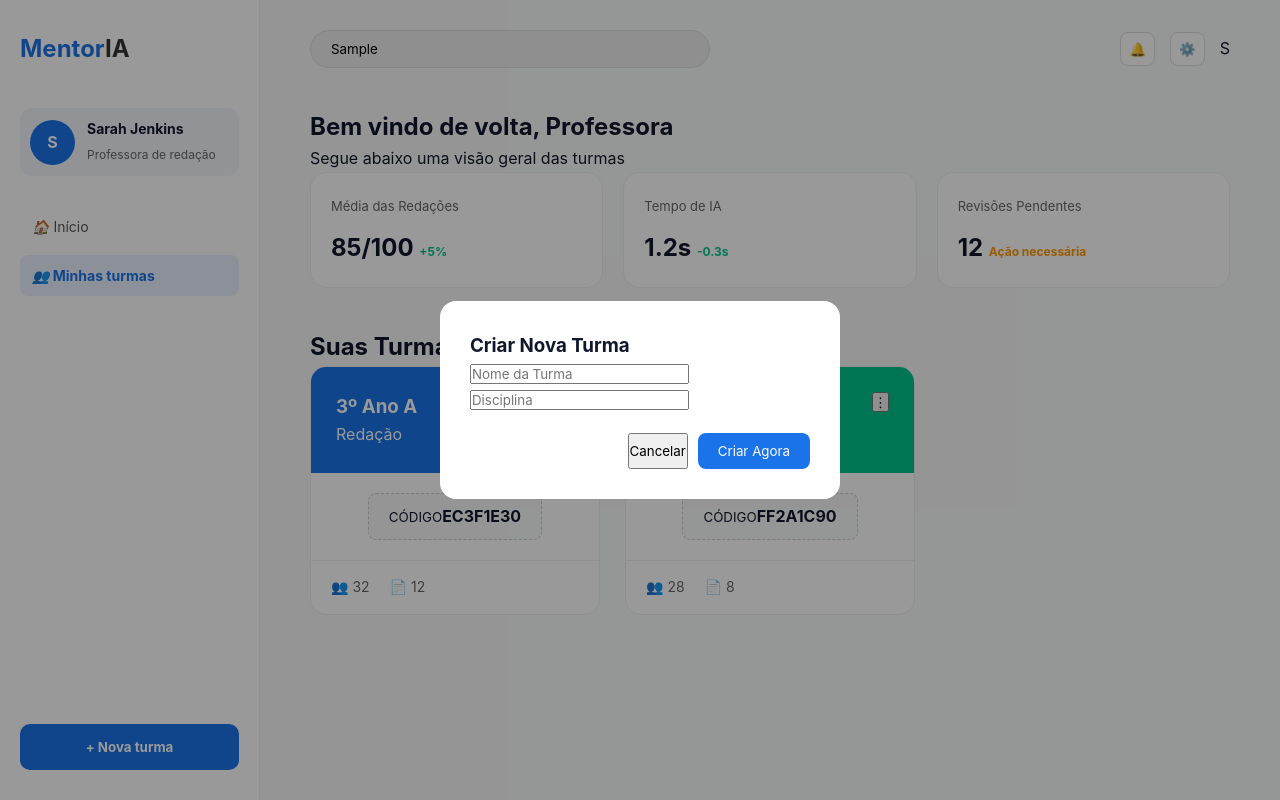
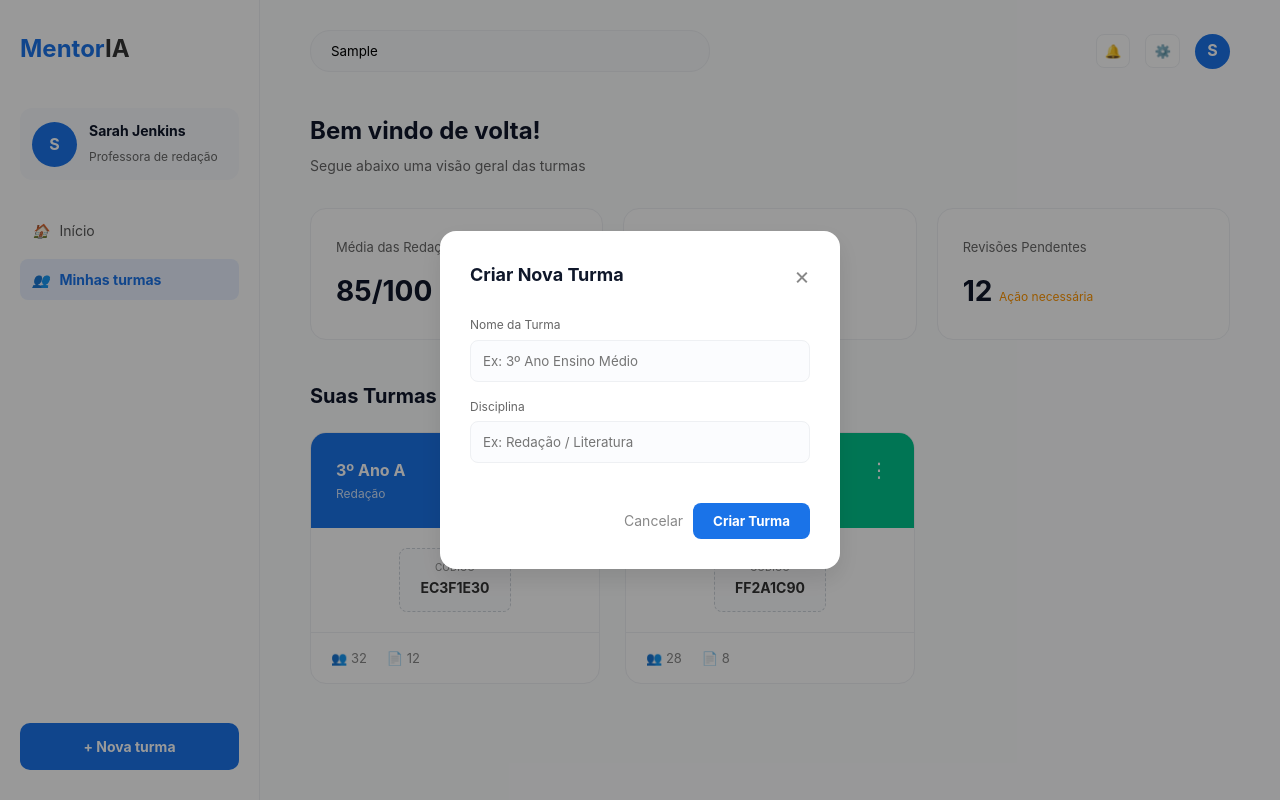
Before and after one commit to MarlonFreire/FrontEnd_MentorIA, a React (Vite) app in the folder mentoria-frontend/: page /dashboard-professor in a window 1280 px wide. Both pictures are taken after typing "Sample" into the empty fields and a click on the button "+ Nova turma". Built offline with nearby package versions, Linux system fonts and the light colour scheme.

Commit message:
mudanças no dasboard
concertei o modal

```diff
--- a/mentoria-frontend/src/pages/dashboards/dashboardProfessor.css
+++ b/mentoria-frontend/src/pages/dashboards/dashboardProfessor.css
@@ -1,24 +1,41 @@
-* { margin: 0; padding: 0; box-sizing: border-box; }
+/* --- RESET E ESTILOS GERAIS --- */
+* {
+  margin: 0;
+  padding: 0;
+  box-sizing: border-box;
+}
+
+body {
+  font-family: 'Inter', sans-serif;
+  color: #333;
+}
 
 .dashboard-layout {
   display: flex;
-  background-color: #f8f9fa;
+  background-color: #fcfdfe;
   min-height: 100vh;
 }
 
-/* SIDEBAR */
+
 .sidebar {
   width: 260px;
-  background: white;
-  border-right: 1px solid #eee;
+  background-color: white;
+  border-right: 1px solid #eef0f3;
   padding: 30px 20px;
   display: flex;
   flex-direction: column;
   position: fixed;
+  top: 0;
+  left: 0;
   height: 100vh;
+  z-index: 100;
 }
 
-.sidebar-logo h2 { color: #1a73e8; margin-bottom: 40px; }
+.sidebar-logo h2 {
+  color: #1a73e8;
+  margin-bottom: 40px;
+  font-size: 24px;
+}
 .sidebar-logo span { color: #333; }
 
 .sidebar-perfil {
@@ -26,72 +43,277 @@
   align-items: center;
   gap: 12px;
   margin-bottom: 30px;
-  padding: 10px;
-  background: #f1f5f9;
+  padding: 12px;
+  background-color: #f8fafd;
   border-radius: 12px;
 }
 
 .avatar-circulo {
-  width: 45px; height: 45px;
-  background: #1a73e8; color: white;
+  width: 45px;
+  height: 45px;
+  background-color: #1a73e8;
+  color: white;
   border-radius: 50%;
-  display: flex; align-items: center; justify-content: center;
+  display: flex;
+  align-items: center;
+  justify-content: center;
   font-weight: bold;
 }
 
 .perfil-info strong { display: block; font-size: 14px; }
 .perfil-info span { font-size: 12px; color: #666; }
 
-.sidebar-nav { display: flex; flex-direction: column; gap: 8px; flex: 1; }
+.sidebar-nav {
+  display: flex;
+  flex-direction: column;
+  gap: 8px;
+  flex: 1;
+}
+
 .nav-item {
-  border: none; background: none; padding: 12px; text-align: left;
-  border-radius: 8px; cursor: pointer; color: #555; font-size: 14px;
+  border: none;
+  background: none;
+  padding: 12px;
+  text-align: left;
+  border-radius: 8px;
+  cursor: pointer;
+  color: #555;
+  font-size: 14px;
+  display: flex;
+  align-items: center;
+  gap: 10px;
 }
-.nav-item.ativo { background: #e8f0fe; color: #1a73e8; font-weight: bold; }
+
+.nav-item:hover { background-color: #f1f5f9; }
+.nav-item.ativo {
+  background-color: #e8f0fe;
+  color: #1a73e8;
+  font-weight: bold;
+}
 
 .botao-nova-turma-sidebar {
-  background: #1a73e8; color: white; border: none; padding: 15px;
-  border-radius: 10px; cursor: pointer; font-weight: bold; margin-top: 20px;
+  background-color: #1a73e8;
+  color: white;
+  border: none;
+  padding: 15px;
+  border-radius: 10px;
+  cursor: pointer;
+  font-weight: bold;
+  font-size: 14px;
 }
 
-/* MAIN CONTENT */
-.main-content { margin-left: 260px; flex: 1; padding: 30px 50px; }
+
+.main-content {
+  flex: 1;
+  margin-left: 260px;
+  padding: 30px 50px;
+}
+
 
 .main-header {
-  display: flex; justify-content: space-between; align-items: center;
+  display: flex;
+  justify-content: space-between;
+  align-items: center;
   margin-bottom: 40px;
 }
 
 .busca-bar input {
-  width: 400px; padding: 10px 20px; border-radius: 20px;
-  border: 1px solid #ddd; background: #eee;
+  width: 400px;
+  padding: 12px 20px;
+  border-radius: 20px;
+  border: 1px solid #eef0f3;
+  background-color: #f8fafc;
 }
 
-.header-icons { display: flex; align-items: center; gap: 15px; }
-.icon-btn { background: white; border: 1px solid #ddd; padding: 8px; border-radius: 8px; cursor: pointer; }
+.header-icons {
+  display: flex;
+  align-items: center;
+  gap: 15px;
+}
 
-/* STATS */
-.stats-grid { display: grid; grid-template-columns: repeat(3, 1fr); gap: 20px; margin-bottom: 40px; }
-.stat-card { background: white; padding: 20px; border-radius: 16px; border: 1px solid #eee; }
+.icon-btn {
+  background: white;
+  border: 1px solid #eef0f3;
+  padding: 8px;
+  border-radius: 8px;
+  cursor: pointer;
+}
+
+.perfil-mini {
+  width: 35px; height: 35px;
+  background-color: #1a73e8; color: white;
+  border-radius: 50%;
+  display: flex; align-items: center; justify-content: center;
+  font-weight: bold;
+}
+
+
+.welcome-section { margin-bottom: 30px; }
+.welcome-section h1 { font-size: 24px; margin-bottom: 5px; }
+.welcome-section p { color: #666; font-size: 14px; }
+
+/* --- GRID DE ESTATÍSTICAS --- */
+.stats-grid {
+  display: grid;
+  grid-template-columns: repeat(3, 1fr);
+  gap: 20px;
+  margin-bottom: 40px;
+}
+
+.stat-card {
+  background-color: white;
+  padding: 25px;
+  border-radius: 16px;
+  border: 1px solid #eef0f3;
+}
+
 .stat-card span { font-size: 13px; color: #666; }
-.stat-card h2 { margin-top: 10px; font-size: 24px; }
-.stat-card small { font-size: 12px; color: #00c48c; }
-.stat-card .alert { color: #ff9500; }
+.stat-card h2 { margin-top: 10px; font-size: 28px; }
+.stat-card h2 small { font-size: 12px; color: #00c48c; }
+.stat-card .alert { color: #ff9500; font-weight: normal; }
 
-/* GRID TURMAS */
-.grid-turmas { display: grid; grid-template-columns: repeat(auto-fill, minmax(280px, 1fr)); gap: 25px; }
 
-.card-turma { background: white; border-radius: 16px; overflow: hidden; border: 1px solid #eee; transition: 0.3s; }
-.card-turma:hover { transform: translateY(-5px); box-shadow: 0 10px 20px rgba(0,0,0,0.05); }
+.turmas-header { margin-bottom: 20px; }
+.turmas-header h2 { font-size: 20px; }
 
-.card-topo { padding: 25px; color: white; display: flex; justify-content: space-between; align-items: flex-start; }
-.card-corpo { padding: 20px; display: flex; justify-content: center; }
-.codigo-box { text-align: center; background: #f8f9fa; padding: 10px 20px; border-radius: 8px; border: 1px dashed #ccc; }
-.card-footer { padding: 15px 20px; border-top: 1px solid #eee; display: flex; gap: 20px; color: #666; font-size: 14px; }
+.grid-turmas {
+  display: grid;
+  grid-template-columns: repeat(auto-fill, minmax(280px, 1fr));
+  gap: 25px;
+}
 
-/* MODAL */
-.modal-overlay { position: fixed; top: 0; left: 0; width: 100%; height: 100%; background: rgba(0,0,0,0.4); display: flex; align-items: center; justify-content: center; z-index: 2000; }
-.modal-content { background: white; padding: 30px; border-radius: 16px; width: 400px; }
-.formulario-modal input { width: 100%; padding: 12px; margin: 10px 0; border: 1px solid #ddd; border-radius: 8px; }
-.modal-actions { display: flex; justify-content: flex-end; gap: 10px; margin-top: 20px; }
-.btn-confirmar { background: #1a73e8; color: white; border: none; padding: 10px 20px; border-radius: 8px; cursor: pointer; }
+/* --- CARD DE TURMA (IGUAL AO FIGMA) --- */
+.card-turma {
+  background-color: white;
+  border-radius: 16px;
+  overflow: hidden;
+  border: 1px solid #eef0f3;
+  transition: all 0.3s ease;
+}
+
+.card-turma:hover {
+  transform: translateY(-5px);
+  box-shadow: 0 10px 20px rgba(0,0,0,0.03);
+}
+
+.card-topo {
+  padding: 25px;
+  color: white;
+  display: flex;
+  justify-content: space-between;
+  align-items: flex-start;
+}
+
+.card-topo h3 { font-size: 16px; }
+.card-topo p { font-size: 12px; opacity: 0.8; }
+.btn-opcoes { background: none; border: none; color: white; cursor: pointer; font-size: 20px; }
+
+.card-corpo {
+  padding: 20px;
+  display: flex;
+  justify-content: center;
+}
+
+.codigo-box {
+  text-align: center;
+  background-color: #fbfcfe;
+  padding: 10px 20px;
+  border-radius: 8px;
+  border: 1px dashed #ced4da;
+}
+
+.codigo-box small { color: #888; display: block; font-size: 10px; }
+.codigo-box strong { font-size: 14px; color: #333; }
+
+.card-footer {
+  padding: 15px 20px;
+  border-top: 1px solid #eef0f3;
+  display: flex;
+  gap: 20px;
+  color: #888;
+  font-size: 13px;
+}
+
+
+.modal-overlay {
+  position: fixed;
+  top: 0;
+  left: 0;
+  width: 100%;
+  height: 100%;
+  background-color: rgba(0, 0, 0, 0.4);
+  display: flex;
+  align-items: center;
+  justify-content: center;
+  z-index: 1000;
+}
+
+.modal-container {
+  background: white;
+  padding: 30px;
+  border-radius: 16px;
+  width: 400px;
+  box-shadow: 0 10px 25px rgba(0,0,0,0.1);
+}
+
+.modal-header {
+  display: flex;
+  justify-content: space-between;
+  align-items: center;
+  margin-bottom: 25px;
+}
+
+.modal-header h3 { font-size: 18px; }
+.botao-fechar-modal {
+  background: none;
+  border: none;
+  font-size: 24px;
+  color: #888;
+  cursor: pointer;
+}
+
+.formulario-modal-turma {
+  display: flex;
+  flex-direction: column;
+  gap: 15px;
+}
+
+.campo-input label {
+  display: block;
+  font-size: 12px;
+  color: #666;
+  margin-bottom: 5px;
+}
+
+.campo-input input {
+  width: 100%;
+  padding: 12px;
+  border: 1px solid #eef0f3;
+  border-radius: 8px;
+  background-color: #fbfcfe;
+}
+
+.modal-actions {
+  display: flex;
+  justify-content: flex-end;
+  gap: 10px;
+  margin-top: 25px;
+}
+
+.botao-cancelar-modal {
+  background: none;
+  border: none;
+  color: #888;
+  cursor: pointer;
+  font-size: 14px;
+}
+
+.botao-confirmar-modal {
+  background-color: #1a73e8;
+  color: white;
+  border: none;
+  padding: 10px 20px;
+  border-radius: 8px;
+  cursor: pointer;
+  font-weight: bold;
+}
--- a/mentoria-frontend/src/pages/dashboards/dashboardProfessor.jsx
+++ b/mentoria-frontend/src/pages/dashboards/dashboardProfessor.jsx
@@ -36,7 +36,6 @@ function DashboardProfessor() {
   return (
     <div className="dashboard-layout">
 
-      {/* SIDEBAR ESQUERDA */}
       <aside className="sidebar">
         <div className="sidebar-logo">
           <h2>Mentor<span>IA</span></h2>
@@ -74,11 +73,10 @@ function DashboardProfessor() {
         </header>
 
         <section className="welcome-section">
-          <h1>Bem vindo de volta, Professora</h1>
+          <h1>Bem vindo de volta!</h1>
           <p>Segue abaixo uma visão geral das turmas</p>
         </section>
 
-        {/* ESTATÍSTICAS RÁPIDAS (As caixinhas brancas do Figma) */}
         <div className="stats-grid">
           <div className="stat-card">
             <span>Média das Redações</span>
@@ -98,7 +96,7 @@ function DashboardProfessor() {
           <h2>Suas Turmas</h2>
         </div>
 
-        {/* GRID DE TURMAS */}
+
         <div className="grid-turmas">
           {turmas.map((turma) => (
             <div key={turma.id} className="card-turma">
@@ -124,17 +122,31 @@ function DashboardProfessor() {
         </div>
       </main>
 
-      {/* MODAL DE CRIAÇÃO */}
+
 {modalAberto && (
   <div className="modal-overlay">
-          <div className="modal-content">
+    {/* Nova classe: modal-container */}
+    <div className="modal-container modal-content">
+      <div className="modal-header">
         <h3>Criar Nova Turma</h3>
-            <form onSubmit={criarTurma}>
-              <input type="text" placeholder="Nome da Turma" value={novoNome} onChange={(e) => setNovoNome(e.target.value)} required />
-              <input type="text" placeholder="Disciplina" value={novaDisciplina} onChange={(e) => setNovaDisciplina(e.target.value)} required />
+        <button className="botao-fechar-modal" onClick={() => setModalAberto(false)}>&times;</button>
+      </div>
+
+      {/* Classe para os inputs: formulario-modal-turma */}
+      <form onSubmit={criarTurma} className="formulario-modal-turma">
+        <div className="campo-input">
+          <label>Nome da Turma</label>
+          <input type="text" placeholder="Ex: 3º Ano Ensino Médio" value={novoNome} onChange={(e) => setNovoNome(e.target.value)} required />
+        </div>
+
+        <div className="campo-input">
+          <label>Disciplina</label>
+          <input type="text" placeholder="Ex: Redação / Literatura" value={novaDisciplina} onChange={(e) => setNovaDisciplina(e.target.value)} required />
+        </div>
+
         <div className="modal-actions">
-                <button type="button" onClick={() => setModalAberto(false)}>Cancelar</button>
-                <button type="submit" className="btn-confirmar">Criar Agora</button>
+          <button type="button" className="botao-cancelar-modal" onClick={() => setModalAberto(false)}>Cancelar</button>
+          <button type="submit" className="botao-confirmar-modal">Criar Turma</button>
         </div>
       </form>
     </div>
```
Lines whose indentation alone changed are shown as unchanged.
